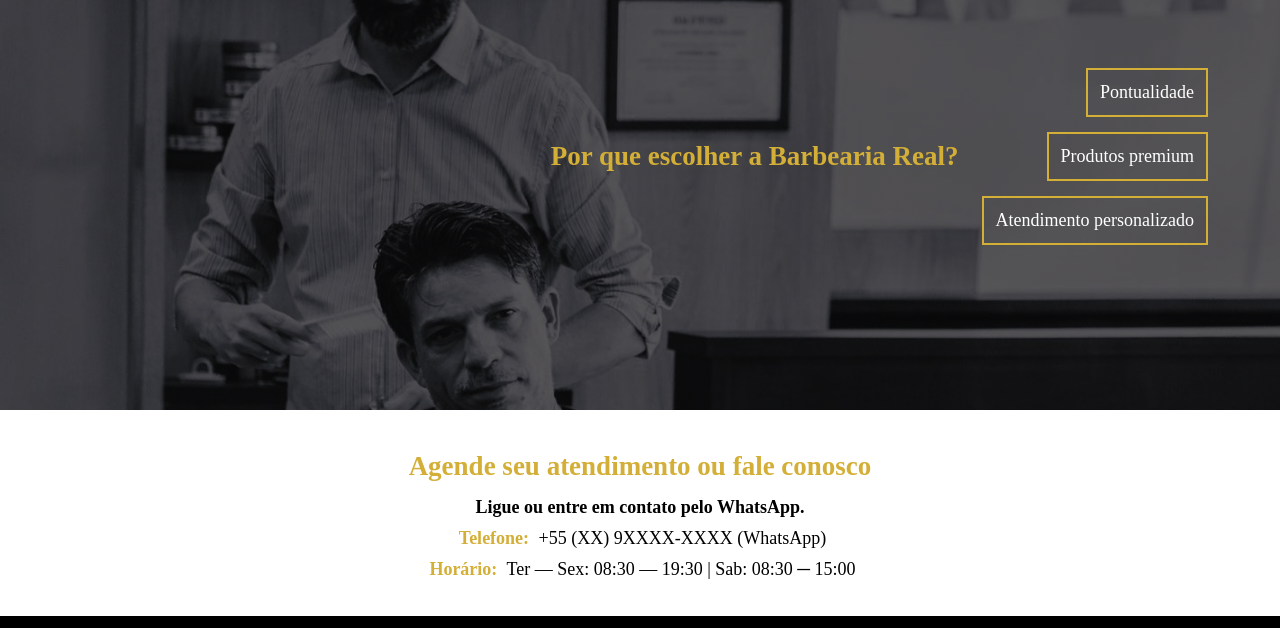
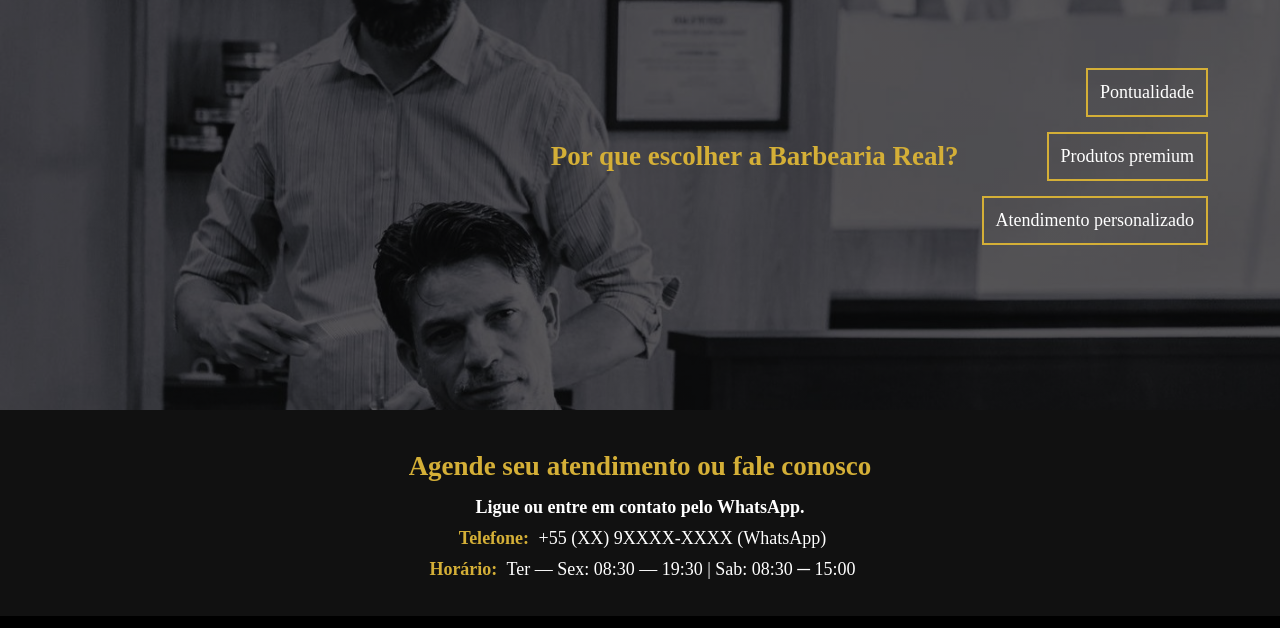
Before and after one commit to vvictorluz/Barbearia, a plain HTML site: page index.html in a window 1280 px wide. Shown: the part 1841-2469 px from the top of the page. Drawn offline with Linux system fonts and the light colour scheme.

Commit message:
Refactor CSS for improved structure and consistency

```diff
--- a/CSS/style.css
+++ b/CSS/style.css
@@ -220,8 +220,8 @@
     /* INICIO ABA DE CONTATO */
     #contato{
         padding: 2rem;
-        background-color: white;
-        color: black;
+        background-color: #111;
+        color: white;
         text-align: center;
         display: flex;
         flex-direction: column;
@@ -256,4 +256,5 @@
       color: #bfa760;
       padding: 15px;
       background-color: #000;
+
     }
```
